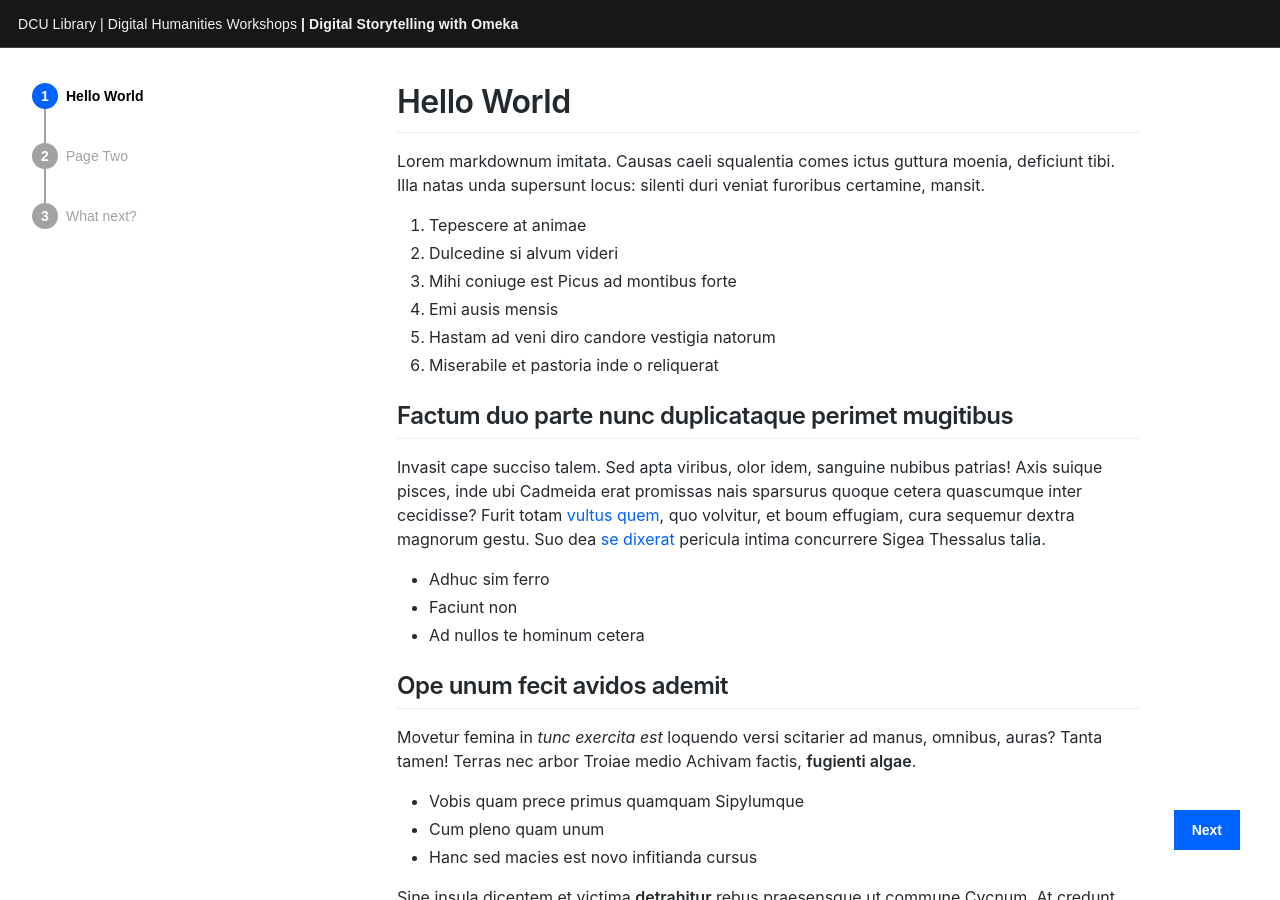
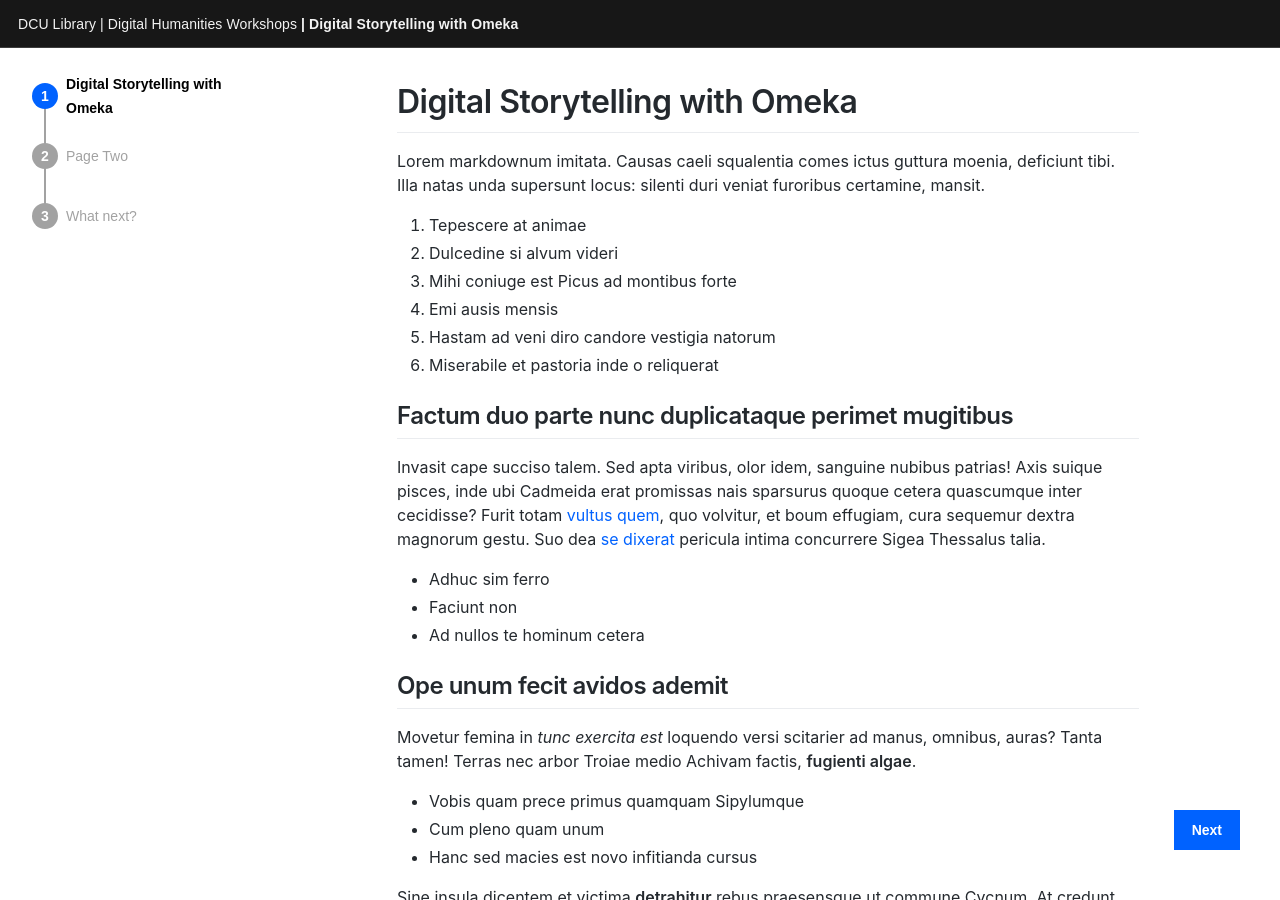
Before and after one commit to liamodwyer/omeka-workshop, a Jekyll site: the page built from _workshop/index.md, in a window 1280 px wide. Built offline with Jekyll 4.4.1, drawn with Linux system fonts in a browser that asks for light colours; some web fonts are replaced.

Commit message:
Amend title

```diff
--- a/_workshop/index.md
+++ b/_workshop/index.md
@@ -1,5 +1,5 @@
 ---
-title: Hello World  # The title of the page
+title: Digital Storytelling with Omeka  # The title of the page
 date: 0000-01-01    # Page order is set by date
 ---
 
```
